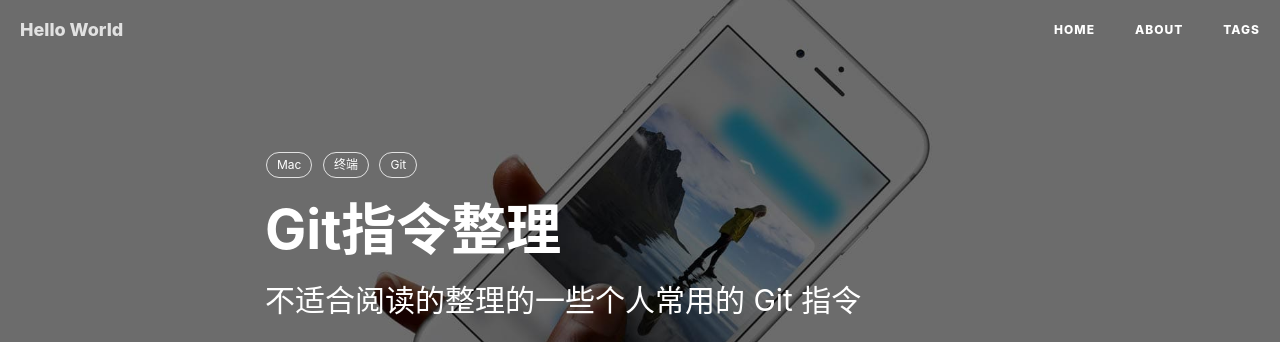
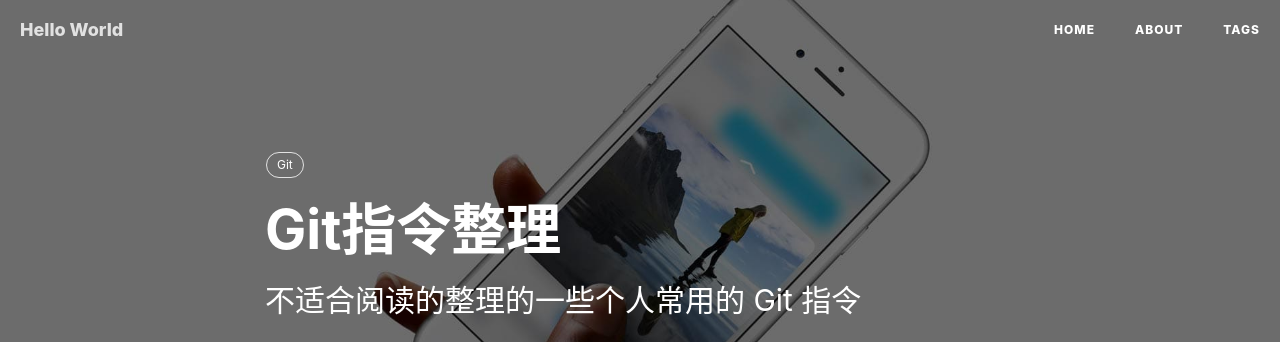
Before and after one commit to yohung/erstarry.github.io, a Jekyll site: the page built from _posts/2017-02-15-Git指令整理.md, in a window 1280 px wide and 900 px high. Shown: the top 342 px of the window. Built offline with Jekyll 4.4.1, drawn with Linux system fonts in a browser that asks for light colours; nearby versions of some CDN libraries; comment, search, counter and statistics services are not loaded.

Commit message:
Update 2017-02-15-Git指令整理.md

```diff
--- a/_posts/2017-02-15-Git指令整理.md
+++ b/_posts/2017-02-15-Git指令整理.md
@@ -7,8 +7,6 @@ author:     BY
 header-img: img/post-bg-ios9-web.jpg
 catalog: true
 tags:
-    - Mac
-    - 终端
     - Git
 ---
 
```
